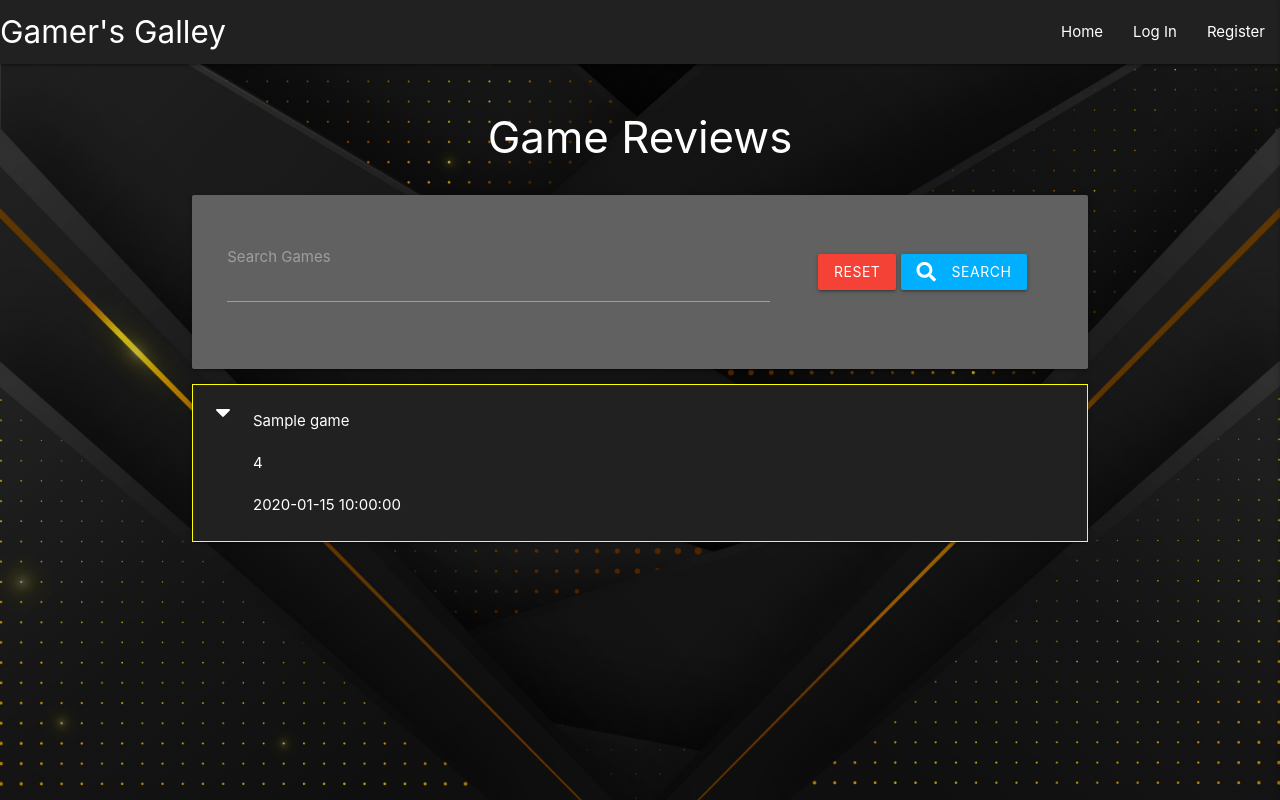
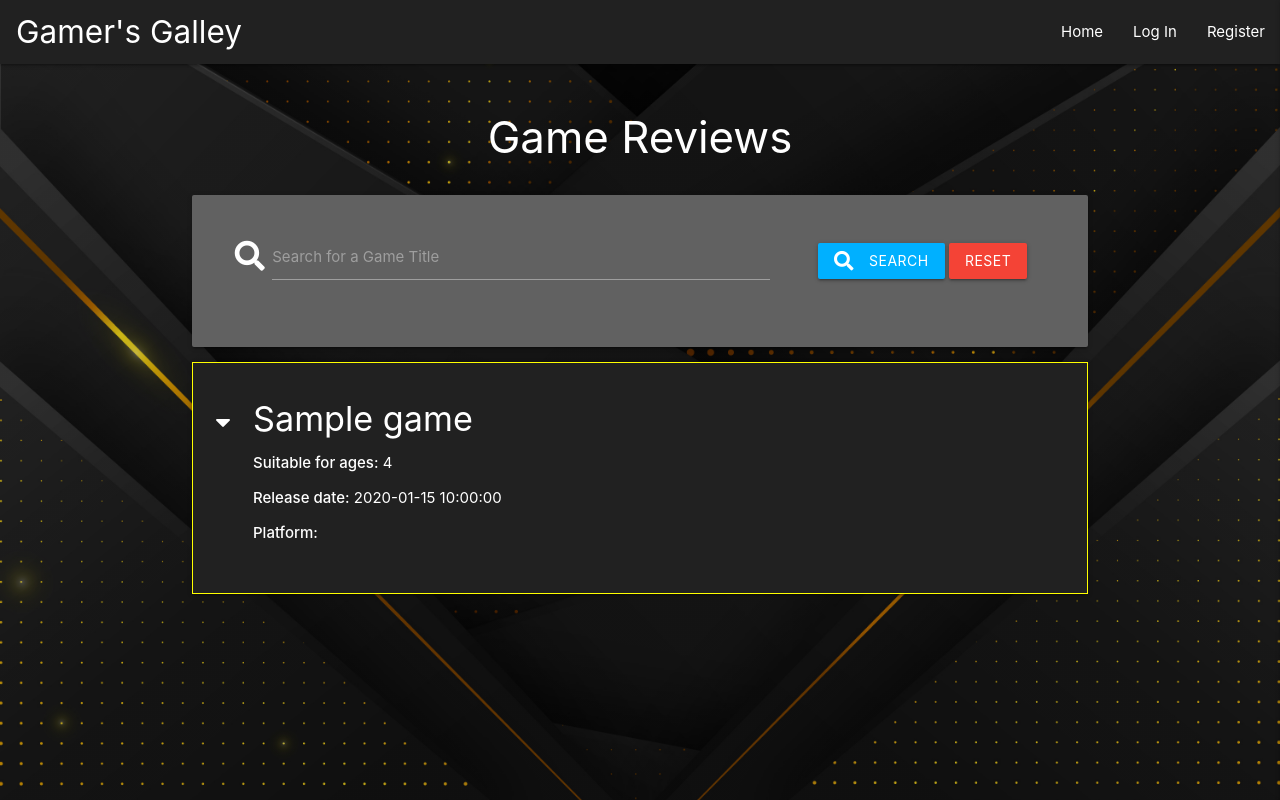
Before and after one commit to Boofy360/gamers-galley, a Flask app: page / in a window 1280 px wide. Run offline with Flask 2, Linux system fonts and the light colour scheme; a database or web service that is not in the repository returns one stand-in record (values such as "Sample title"); some libraries are stand-ins or nearby versions.

Commit message:
Add Styling changes

```diff
--- a/static/css/style.css
+++ b/static/css/style.css
@@ -14,6 +14,7 @@ body {
 h3 {
     margin: 0;
     padding: 50px 0 25px 0;
+    cursor: default;
 }
 
 .btn-small {
@@ -22,18 +23,19 @@ h3 {
 }
 
 .collapsible-header {
-    line-height: 42px;
+    line-height: 20px;
+    display: block;
 }
 
 .collapsible, .collapsible-body, .collapsible-header {
     border-color: yellow
 }
 
+/* CSS fix for the range field icon by https://github.com/Dogfalo/materialize/issues/5877 */
 .input-field .prefix ~ .range-field {
-        margin-left: 3rem;
-        width: 92%;
-        width: calc(100% - 3rem);
-    }
+    margin-left: 3rem;
+    width: calc(100% - 3rem);
+}
 
 .select-dropdown {
     color: white;
@@ -46,3 +48,24 @@ h3 {
 select.validate {
     display: none !important;
 }
+
+.card-panel p {
+    margin-top: 2rem;
+}
+
+.row p {
+    margin-left: 3rem;
+}
+
+.card-content p {
+    line-height: 2rem;
+}
+
+.datepicker-controls input {
+    color: black;
+}
+
+@media only screen and (min-width: 993px) {
+nav .brand-logo {
+    padding-left: 16px;
+}}
--- a/templates/edit_review.html
+++ b/templates/edit_review.html
@@ -39,7 +39,7 @@
                     maxlength="500" class="materialize-textarea white-text validate" required>
                     {{- review.review -}}
                     </textarea>
-                    <label for="review">Review</label>
+                    <label for="review">Review (maximum characters 500)</label>
                 </div>
             </div>
             <div class="row">
--- a/templates/register.html
+++ b/templates/register.html
@@ -30,6 +30,8 @@
                         Register <i class="fas fa-sign-in-alt"></i>
                     </button>
                 </div>
+                <p class="white-text center-align">Please note, for both your username and password it must be at least 5 characters but no more than 15 characters.<br>
+                    You can include numbers but you cannot include special characters</p>
             </div>
         </form>
     </div>
--- a/templates/reviews.html
+++ b/templates/reviews.html
@@ -7,15 +7,15 @@
         <form action="{{ url_for ('search') }}" method="post" class="col s12">
             <div class="row valign-wrapper center-align">
                 <div class="input-field col s12 m8">
-                    <i class="fas fa-search-prefix white-text"></i>
+                    <i class="fas fa-search prefix white-text"></i>
                     <input type="text" name="query" id="query" minlength="3" class="validate" required>
-                    <label for="query">Search Games</label>
+                    <label for="query">Search for a Game Title</label>
                 </div>
                 <div class="col s12 m4">
-                    <a href="{{ url_for('get_game_reviews') }}" class="red btn">Reset</a>
                     <button type="submit" class="light-blue accent-3 btn">
                         <i class="fas fa-search left"></i> Search
                     </button>
+                    <a href="{{ url_for('get_game_reviews') }}" class="red btn">Reset</a>
                 </div>
             </div>
         </form>
@@ -26,19 +26,20 @@
         {% for game in games %}
         <li>
             <div class="collapsible-header white-text grey darken-4">
-                <i class="fas fa-caret-down"></i>
-                {{ game.game_title }}<br>
-                {{ game.age_rating }}<br>
-                {{ game.release_date }}<br>
-                {{ game.available_platforms }}
+            <h4><i class="fas fa-caret-down"></i>{{ game.game_title }}</h4>
+                <div class="row">
+                    <p><strong>Suitable for ages:</strong> {{ game.age_rating }}</p>
+                    <p><strong>Release date:</strong> {{ game.release_date }}</p>
+                    <p><strong>Platform:</strong> {{ game.available_platforms }}</p>
+                </div>
             </div>
             {% for review in reviews %}
             {% if game.game_title == review.game_title %}
             <div class="collapsible-body white-text grey darken-3">
             <h5>{{ review.headline }}</h5><br>
-            <strong>User: {{ review.created_by }}</strong><br>
-            <p>{{ review.review }}</p><br>
-            {{ review.rating }}/100<br>
+            <strong>User:</strong> {{ review.created_by }}
+            <p>{{ review.review }}</p>
+            <p>{{ review.rating }}/100</p>
             {{ review.date }}
             {% if session.user|lower == review.created_by|lower %}
                 <a href="{{ url_for('delete_review', review_id=review._id) }}" class="btn-small red">Remove</a>
```
Also changed, not shown: templates/add_review.html (+8 -1 lines), templates/games.html (+6 -6 lines).
